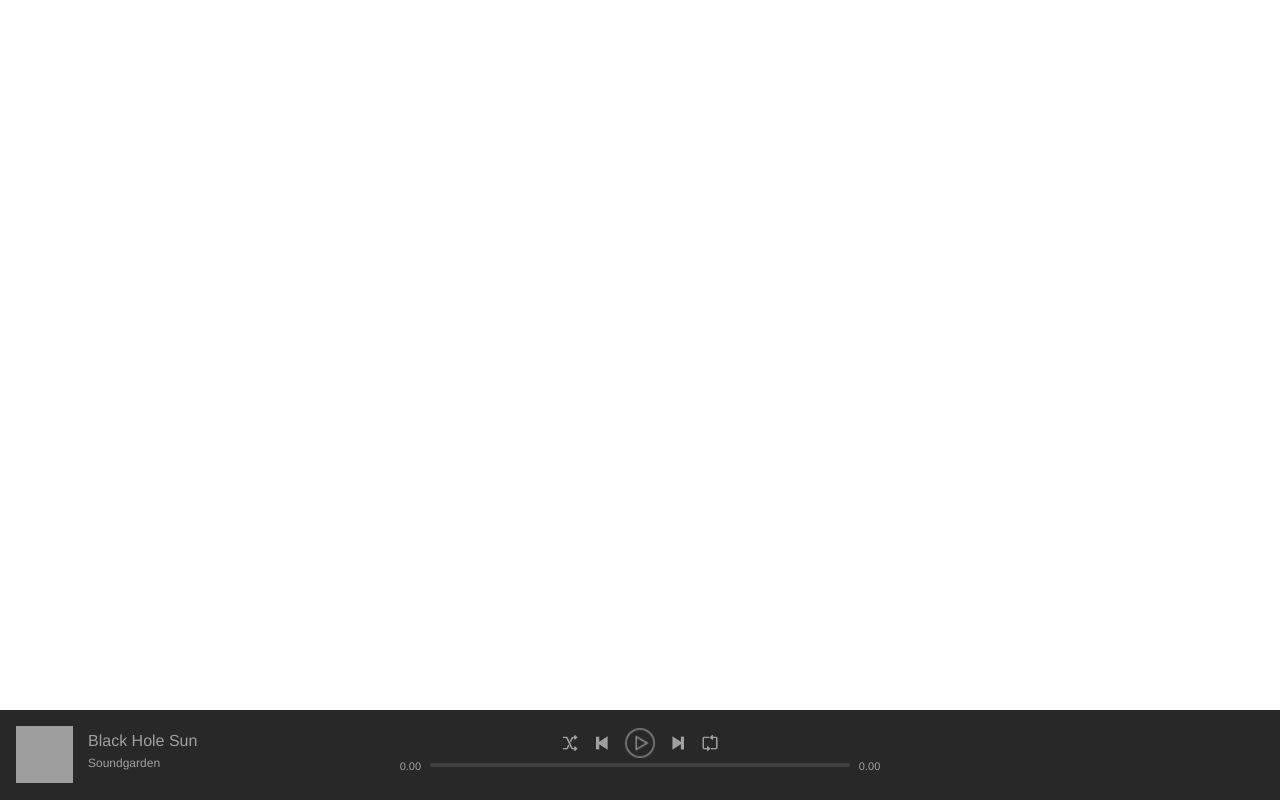
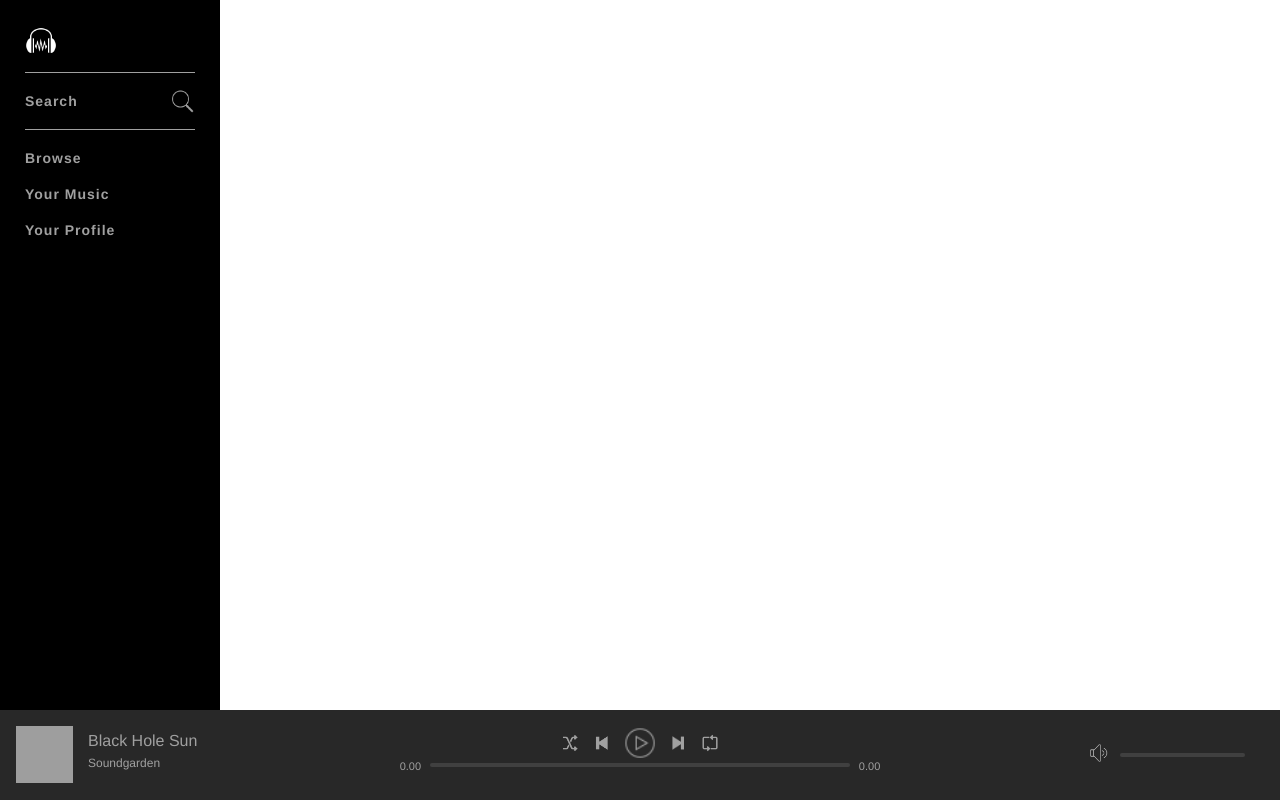
Before and after one commit to rhoadsjustin/Slotify, a PHP site: page / in a window 1280 px wide. Run offline with PHP 8.4, Linux system fonts and the light colour scheme; the visitor is signed in with stand-in values (Sample User, id 1); grey boxes are pictures that could not be loaded.

Commit message:
added sidenav with links and logos

```diff
--- a/assets/css/style.css
+++ b/assets/css/style.css
@@ -26,6 +26,10 @@ html, body {
 #nowPlayingLeft, #nowPlayingRight {
     width: 30%;
     min-width: 180px;
+}
+#nowPlayingRight {
+  position: relative;
+  margin-top: 16px;
 }
 
 #nowPlayingCenter {
@@ -119,3 +123,66 @@ html, body {
     font-size: 12px;
     color: #a0a0a0;
 }
+.volumeBar {
+    width: 180px;
+    position: absolute;
+    right: 0;
+}
+.volumeBar .progressBar {
+    width: 125px;
+}
+
+#topContainer {
+    min-height: 100%;
+    width: 100%;
+}
+
+#navBarContainer {
+    background-color: #000;
+    width: 220px;
+    height: 100vh;
+    position: fixed;
+    top: 0;
+    left: 0;
+}
+
+.navBar {
+    padding: 25px;
+    display: flex;
+    flex-direction: column;
+}
+
+.logo img {
+    width: 32px;
+}
+.logo {
+    margin-bottom: 15px;
+}
+
+.navBar .group {
+    border-top: 1px solid #a0a0a0;
+    padding: 10px 0;
+}
+
+.navItem {
+    padding: 10px 0;
+    font-size: 14px;
+    font-weight: 700;
+    display: block;
+    letter-spacing: 1px;
+    position: relative;
+}
+
+.navItemLink {
+    color: #a0a0a0;
+    text-decoration: none;
+}
+
+.navItemLink .icon {
+    position: absolute;
+    right: 0px;
+    top: 6px;
+    width: 25px;
+
+
+}
--- a/index.php
+++ b/index.php
@@ -20,6 +20,47 @@ if(isset($_SESSION['userLoggedIn'])) {
 
 </head>
 <body>
+
+<div id="mainContainer">
+
+<div id="topContainer">
+    <div id="navBarContainer">
+        <nav class="navBar">
+
+            <a href="index.php" class="logo">
+                <img src="./assets/images/icons/logo.png" alt="Logo">
+            </a>
+            <!-- search bar -->
+            <div class="group">
+                <div class="navItem">
+                    <a href="search.php" class="navItemLink">Search
+                        <img src="./assets/images/icons/search.png" class="icon" alt="Search">
+                    </a>
+                </div>
+            </div>
+
+            <div class="group">
+                 <div class="navItem">
+                    <a href="browse.php" class="navItemLink">
+                        Browse
+                    </a>
+                    </div>
+                    <div class="navItem">
+                        <a href="yourMusic.php" class="navItemLink">
+                        Your Music
+                        </a>
+                        </div>
+                <div class="navItem">
+                    <a href="profile.php" class="navItemLink">
+                        Your Profile
+                    </a>
+                </div>
+                </div>
+        </nav>
+    </div>
+    <div>
+    </div>
+</div>
 
 
 
@@ -83,13 +124,26 @@ if(isset($_SESSION['userLoggedIn'])) {
                     </div>
                 </div>
                 <div id="nowPlayingRight">
+
+                    <div class="volumeBar">
+                        <button class="controlButton volume" title="Volume Button">
+                            <img src="assets/images/icons/volume.png" alt="Volume">
+                        </button>
+
+                        <div class="progressBar">
+                                <div class="progressBarBG">
+                                    <div class="progress"></div>
+                                </div>
+                            </div>
+                    </div>
+
                 </div>
             </div>
 
         </div>
 
 
-
+</div>
 
 </body>
 </html>
```
Also changed, not shown: assets/images/icons/logo.png (added). Lines whose indentation alone changed are shown as unchanged.
